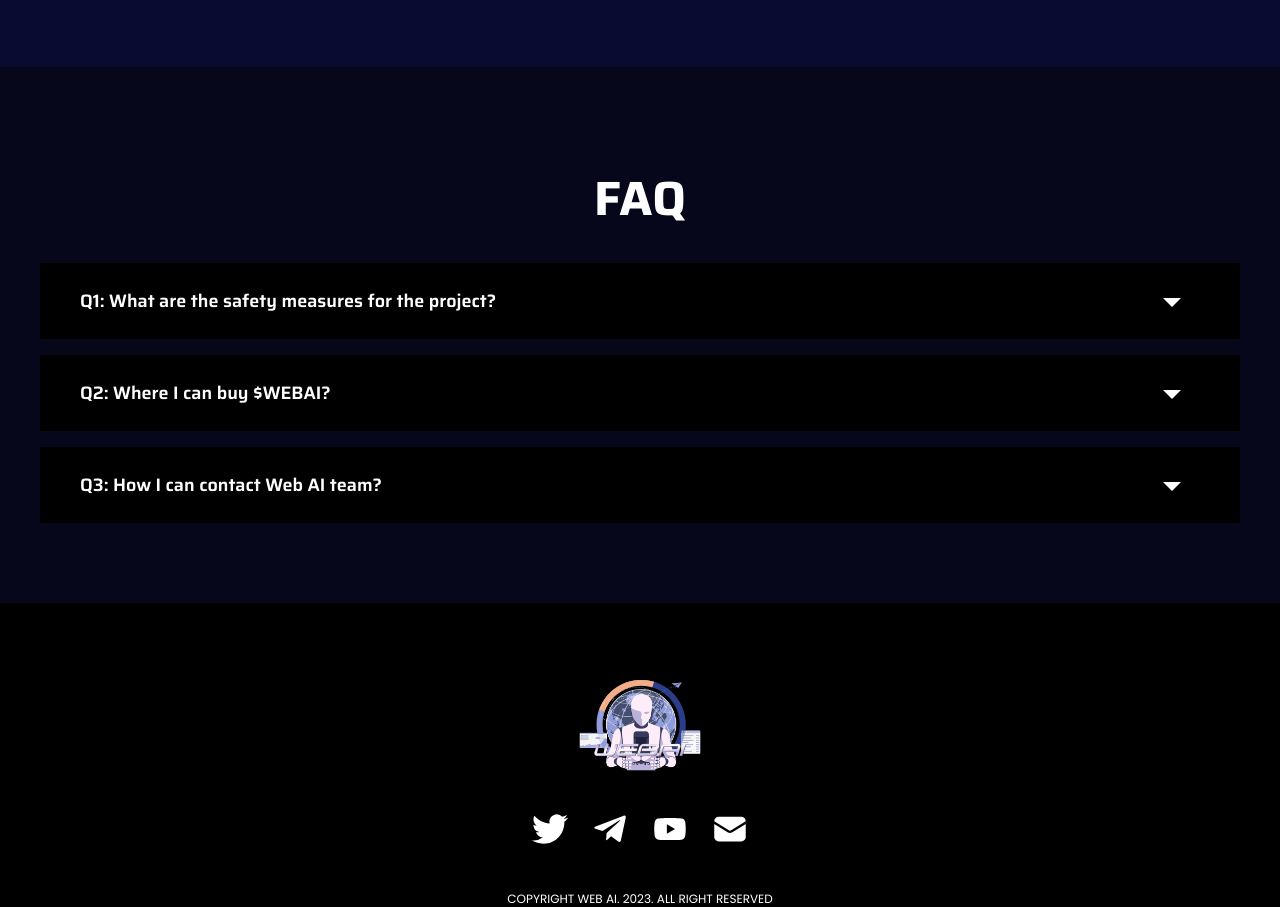
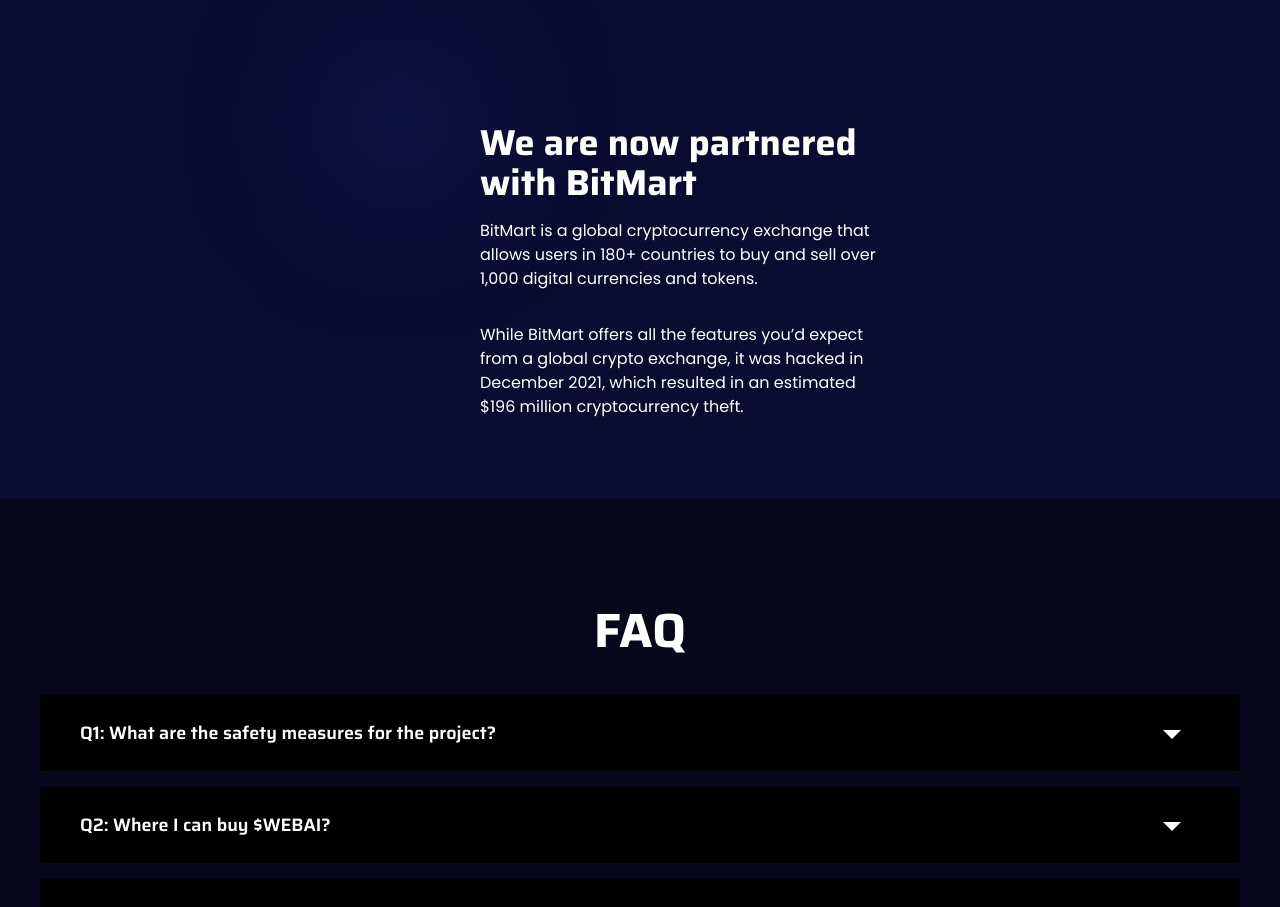
Before and after one commit to KoichiDevs/webai2.0, a React (Vite) app: page / in a window 1280 px wide. Shown: the part 5420-6327 px from the top of the page. Built offline with nearby package versions, Linux system fonts and the light colour scheme.

Commit message:
adding twitter

```diff
--- a/src/components/Partners.jsx
+++ b/src/components/Partners.jsx
@@ -1,4 +1,6 @@
+
 import React from 'react'
+
 
 const Partners = () => {
     return (
@@ -14,14 +16,15 @@
                     <a href="https://www.dexview.com" target="_blank" rel="noopener noreferrer" className="max-w-[17rem] p-4 border-2 border-button px-10 hover:shadow-glow transition-all ease-in-out duration-300">
                         <img src="/dexview.webp" alt="DexView" className="w-[11rem] invert" />
                     </a>
+
                     <a href="https://www.pinksale.finance" target="_blank" rel="noopener noreferrer" className="max-w-[17rem]  p-4 border-2 border-button px-10 hover:shadow-glow transition-all ease-in-out duration-300 ">
                         <img src="/pinksale.webp" alt="PinkSale" className="w-[11em] brightness-100" />
                     </a>
                     <a href="https://poocoin.app/tokens/0x7c5e8a22a4e8f9da2797a9e30e9d64abf5493c43" target="_blank" rel="noopener noreferrer" className=" p-4 border-2 border-button px-10 max-w-[17rem] hover:shadow-glow transition-all ease-in-out duration-300">
                         <img src="/poocoin.webp" alt="poocoin" className="w-[11em] brightness-100" />
                     </a>
-                    <a href="https://www.dextools.io/app/en/bnb/pair-explorer/0x1d643d0d670d64b5ec922d8db3d50f3af706ce93" target="_blank" rel="noopener noreferrer" className=" p-4 border-2 border-button px-10 max-w-[17rem] lg:col-start-1 lg:col-end-2">
-                        <img src="/dextools.webp" alt="dextools" className="w-[11em] brightness-100 hover:shadow-glow transition-all ease-in-out duration-300" />
+                    <a href="https://www.dextools.io/app/en/bnb/pair-explorer/0x1d643d0d670d64b5ec922d8db3d50f3af706ce93" target="_blank" rel="noopener noreferrer" className=" p-4 border-2 border-button px-10 max-w-[17rem] lg:col-start-1 lg:col-end-2  hover:shadow-glow transition-all ease-in-out duration-300">
+                        <img src="/dextools.webp" alt="dextools" className="w-[11em] brightness-100" />
                     </a>
                     <a href="https://avedex.cc/token/0x7c5e8a22a4e8f9da2797a9e30e9d64abf5493c43-bsc?from=Default" target="_blank" rel="noopener noreferrer" className=" p-4 border-2 border-button px-10 max-w-[17rem] lg:col-start-3 lg:col-end-4 hover:shadow-glow transition-all ease-in-out duration-300">
                         <img src="/avedex.webp" alt="avedex" className="w-[11em] brightness-100" />
@@ -30,6 +33,23 @@
 
 
                 </div>
+
+                <div className="flex justify-around w-fit gap-x-20 mt-20 ">
+                    <div className="w-fit  shadow-glow h-fit bg-white rounded-xl">
+
+
+                    </div>
+                    <div className="max-w-[25rem]">
+                        <h1 className="font-saira lg:text-4xl text-3xl font-bold">We are now partnered with BitMart</h1>
+
+                        <div className="flex flex-col gap-y-8 mt-4 font-poppins">
+                            <p className=''>BitMart is a global cryptocurrency exchange that allows users in 180+ countries to buy and sell over 1,000 digital currencies and tokens.</p>
+
+                            <p>While BitMart offers all the features you’d expect from a global crypto exchange, it was hacked in December 2021, which resulted in an estimated $196 million cryptocurrency theft.</p>
+                        </div>
+
+                    </div>
+                </div>
             </div>
         </section>
 
```
